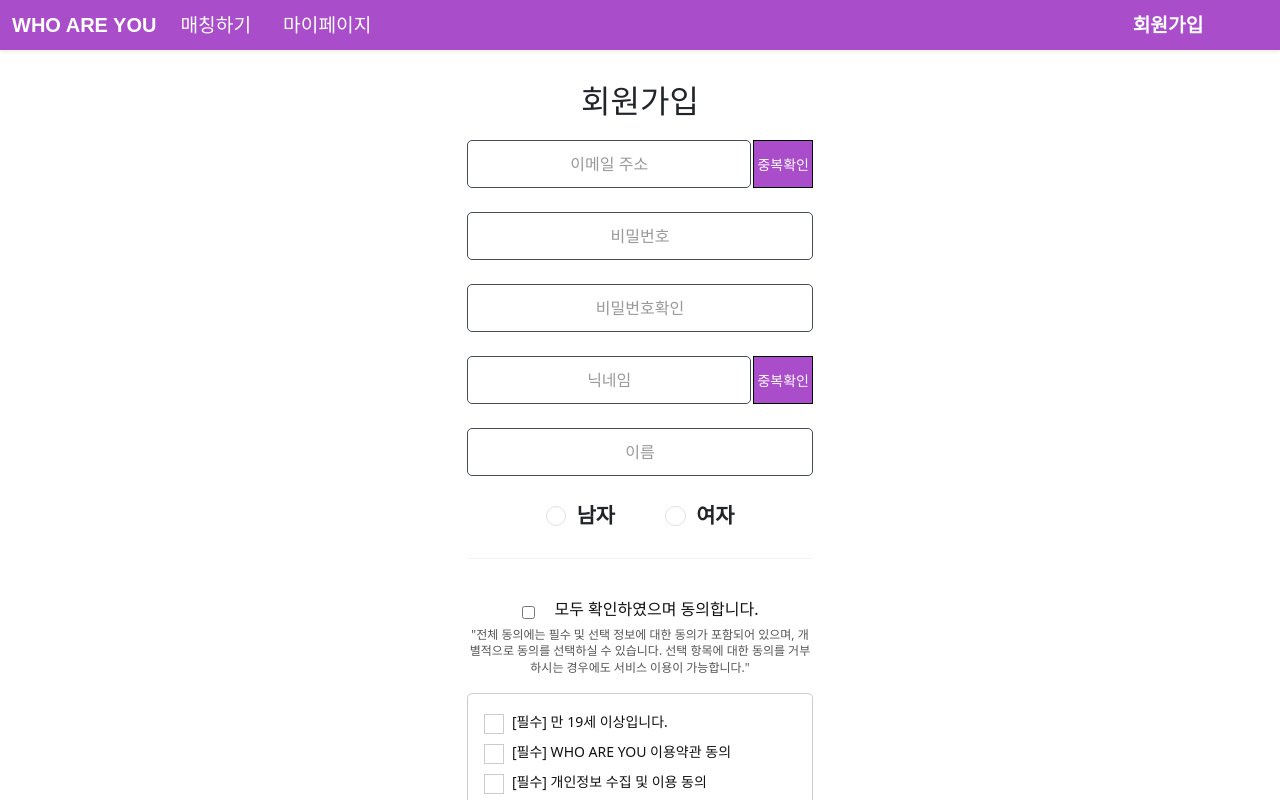
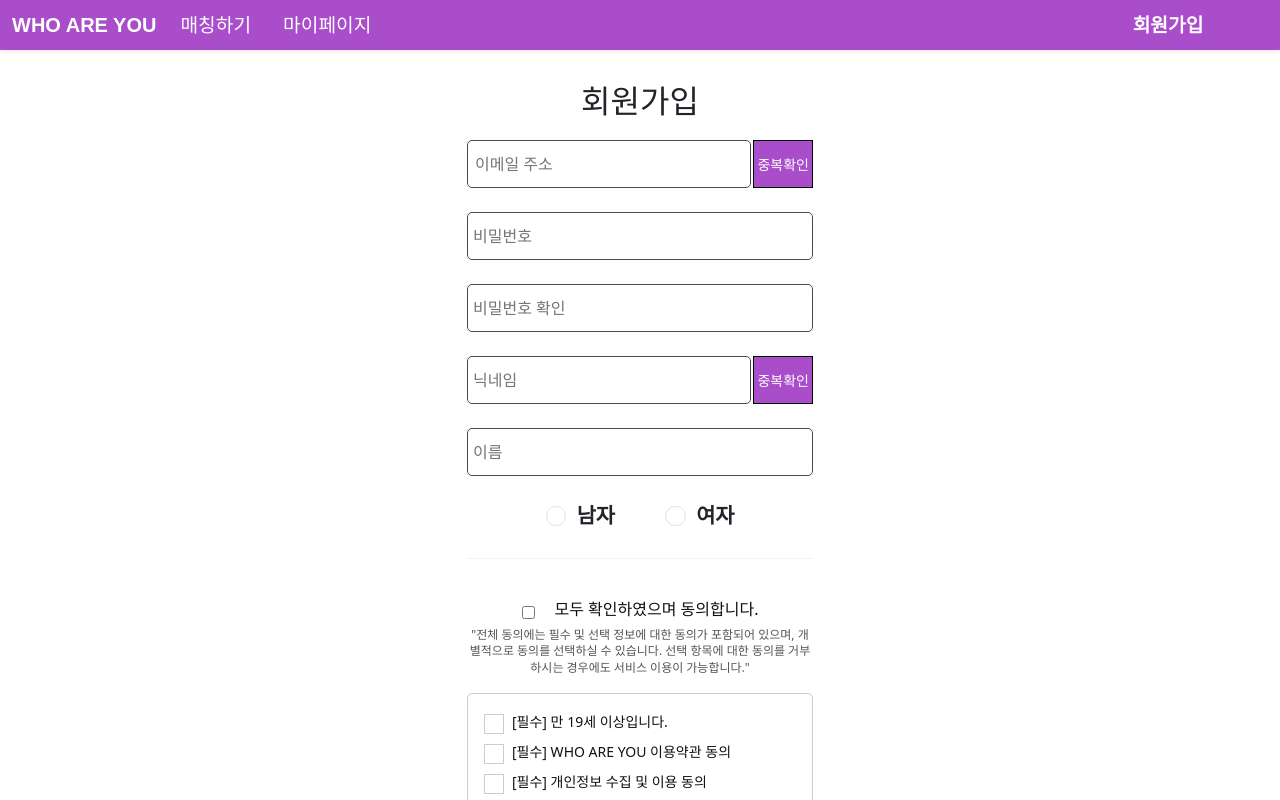
Before and after one commit to Never-Say-Die-A207/WhoAreYou, a React (Create React App) app in the folder frontend/: page /signup in a window 1280 px wide. Shown: the top 800 px of the page. Built offline with nearby package versions, Linux system fonts and the light colour scheme.

Commit message:
fix signup label

```diff
--- a/frontend/src/pages/Home.css
+++ b/frontend/src/pages/Home.css
@@ -124,7 +124,7 @@ form {
     color: #131619;
     display: inline-block;
     outline: none;
-    padding: 0 12px;
+    /* padding: 0 12px; */
     transition: cubic-bezier(0.645, 0.045, 0.355, 1);
     width: 100%;
     vertical-align: middle;
--- a/frontend/src/pages/Login.js
+++ b/frontend/src/pages/Login.js
@@ -71,7 +71,7 @@ const Login = ({ onLoginSuccess }) => {
                                             type='email'
                                             autoComplete='email'
                                             name='email'
-                                            placeholder
+                                            placeholder="이메일 주소"
                                             aria-required='true'
                                             aria-label='이메일 주소'
                                             id='email'
@@ -81,7 +81,7 @@ const Login = ({ onLoginSuccess }) => {
                                             onChange={onChange}
                                             style={inputStyle}
                                         />
-                                        {!email && <label htmlFor='email' className='zm-input__label'>이메일 주소</label>}
+
                                         <span className='zm-input__suffix'>
                                             <span className='zm-input__suffix-inner'></span>
                                         </span>
@@ -95,7 +95,7 @@ const Login = ({ onLoginSuccess }) => {
                                             type='password'
                                             autoComplete='password'
                                             name='password'
-                                            placeholder
+                                            placeholder="비밀번호"
                                             aria-required='true'
                                             aria-label='비밀번호'
                                             id='password'
@@ -105,7 +105,7 @@ const Login = ({ onLoginSuccess }) => {
                                             onChange={onChange}
                                             style={inputStyle}
                                         />
-                                        {!password && <label htmlFor='password' className='zm-input__label'>비밀번호</label>}
+                                        {/* {!password && <label htmlFor='password' className='zm-input__label'>비밀번호</label>} */}
                                         <span className='zm-input__suffix'>
                                             <span className='zm-input__suffix-inner'>
                                                 <button type='button' aria-label='show password' className='zm-input__password-btn zm-input__icon zm-icon-eyes zm-input__clear'></button>
--- a/frontend/src/pages/Signup.css
+++ b/frontend/src/pages/Signup.css
@@ -26,21 +26,43 @@
     gap: 5px; /* 동일한 간격을 위해 추가 */
 }
 
+.zm-input {
+    position: relative; /* 부모 요소에 relative 포지션 */
+}
+
 .zm-input__inner {
     width: 100%;
     height: 50px;
     font-size: 1rem;
-    padding: 10px;
+
     border-radius: 5px;
+    box-sizing: border-box; /* border와 padding을 포함한 크기 계산 */
 }
 
 .zm-input__label {
-    position: absolute;
-    top: 50%;
-    left: 50%;
-    transform: translate(-50%, -50%);
+    position: absolute; /* 절대적으로 위치시키기 */
+    top: 50%; /* 세로 중앙 정렬 */
+    left: 10px; /* 왼쪽 경계에서 10px 위치 */
+    transform: translateY(-50%); /* 수직 중앙 정렬 */
     color: #999;
+    pointer-events: none; /* 클릭 불가능 */
+    transition: all 0.2s ease; /* 부드러운 애니메이션 효과 */
 }
+
+/* 입력 필드가 포커스되었거나 텍스트가 있으면 라벨 위치 변경 */
+.zm-input__inner:focus + .zm-input__label,
+.zm-input__inner:not(:placeholder-shown) + .zm-input__label {
+    top: 10px; /* 라벨을 입력 필드 안쪽 위로 이동 */
+    font-size: 12px; /* 라벨의 폰트 크기 축소 */
+    color: #666; /* 라벨 색상 변경 */
+}
+
+
+input::placeholder {
+    padding-left: 5px;
+
+}
+
 
 .layout-main-slot {
     justify-content: center;
@@ -87,6 +109,7 @@
     outline: none;
 }
 
+
 .email_input {
     position: relative;
     flex: 1;
@@ -94,9 +117,9 @@
 
 .zm-input__inner .email_input_input {
     width: 100%;
-    height: 50px;
+    /* height: 50px; */
     box-sizing: border-box;
-    padding-right: 10px;
+
     font-size: 1rem;
 }
 
@@ -126,7 +149,7 @@
     width: 100%;
     height: 50px;
     box-sizing: border-box;
-    padding: 0 10px;
+    /* padding: 0 10px; */
     font-size: 1rem;
 }
 
--- a/frontend/src/pages/Signup.js
+++ b/frontend/src/pages/Signup.js
@@ -146,12 +146,8 @@ const Signup = () => {
                                         <div className="zm-form-item__content">
                                             <div className={`zm-input zm-input--xLarge ${email ? '' : 'is-empty'} zm-input--suffix zm-input--show-label`} style={{ display: 'flex', alignItems: 'center' }}>
                                                 <div className='email_input'>
-                                                    <input type="email" autoComplete="email" name="email" aria-required="true" aria-label="이메일 주소" id="email" maxLength="99" className="zm-input__inner email_input_input" value={email} onChange={onChange} />
-                                                    {!email && (
-                                                        <label htmlFor="email" className="zm-input__label email_label" style={{ transform: 'translate(-50%, -50%)' }}>
-                                                            이메일 주소
-                                                        </label>
-                                                    )}
+                                                    <input type="email" placeholder="이메일 주소" autoComplete="email" name="email" aria-required="true" aria-label="이메일 주소" id="email" maxLength="99" className="zm-input__inner email_input_input" value={email} onChange={onChange} />
+
                                                 </div>
                                                 <button className='email_button' onClick={checkEmail}>
                                                     {emailCheck}
@@ -163,12 +159,8 @@ const Signup = () => {
                                         <div className="zm-form-item__content">
                                             <div className={`zm-input zm-input--xLarge ${password ? '' : 'is-empty'} zm-input--suffix zm-input--show-label`} style={{ display: 'flex', alignItems: 'center' }}>
                                                 <div className='password_div'>
-                                                    <input type="password" autoComplete="password" name="password" aria-required="true" aria-label="비밀번호" id="password" maxLength="99" className="zm-input__inner password_input" value={password} onChange={onChange} />
-                                                    {!password && (
-                                                        <label htmlFor="password" className="zm-input__label password_label" style={{ transform: 'translate(-50%, -50%)' }}>
-                                                            비밀번호
-                                                        </label>
-                                                    )}
+                                                    <input type="password" placeholder="비밀번호" autoComplete="password" name="password" aria-required="true" aria-label="비밀번호" id="password" maxLength="99" className="zm-input__inner password_input" value={password} onChange={onChange} />
+
                                                 </div>
                                             </div>
                                         </div>
@@ -177,12 +169,8 @@ const Signup = () => {
                                         <div className="zm-form-item__content">
                                             <div className={`zm-input zm-input--xLarge ${password ? '' : 'is-empty'} zm-input--suffix zm-input--show-label`} style={{ display: 'flex', alignItems: 'center' }}>
                                                 <div className='password_div'>
-                                                    <input type="password" autoComplete="password" name="password" aria-required="true" aria-label="비밀번호확인" id="checkpassword" maxLength="99" className="zm-input__inner password_input" value={checkpassword} onChange={onCheck} />
-                                                    {!checkpassword && (
-                                                        <label htmlFor="checkpassword" className="zm-input__label password_label" style={{ transform: 'translate(-50%, -50%)' }}>
-                                                            비밀번호확인
-                                                        </label>
-                                                    )}
+                                                    <input type="password" placeholder="비밀번호 확인" autoComplete="password" name="password" aria-required="true" aria-label="비밀번호확인" id="checkpassword" maxLength="99" className="zm-input__inner password_input" value={checkpassword} onChange={onCheck} />
+
                                                 </div>
                                             </div>
                                         </div>
@@ -191,12 +179,8 @@ const Signup = () => {
                                         <div className="zm-form-item__content">
                                             <div className={`zm-input zm-input--xLarge ${nickname ? '' : 'is-empty'} zm-input--suffix zm-input--show-label`} style={{ display: 'flex', alignItems: 'center' }}>
                                                 <div className='email_input'>
-                                                    <input type="text" autoComplete="text" name="nickname" aria-required="true" aria-label="닉네임" id="nickname" maxLength="99" className="zm-input__inner email_input_input" value={nickname} onChange={onChange} />
-                                                    {!nickname && (
-                                                        <label htmlFor="nickname" className="zm-input__label email_label" style={{ transform: 'translate(-50%, -50%)' }}>
-                                                            닉네임
-                                                        </label>
-                                                    )}
+                                                    <input type="text" placeholder="닉네임" autoComplete="text" name="nickname" aria-required="true" aria-label="닉네임" id="nickname" maxLength="99" className="zm-input__inner email_input_input" value={nickname} onChange={onChange} />
+
                                                 </div>
                                                 <button className='email_button' onClick={checkNickname}>
                                                     {nicknameCheck}
@@ -208,12 +192,8 @@ const Signup = () => {
                                         <div className="zm-form-item__content">
                                             <div className={`zm-input zm-input--xLarge ${nickname ? '' : 'is-empty'} zm-input--suffix zm-input--show-label`} style={{ display: 'flex', alignItems: 'center' }}>
                                                 <div className='email_input'>
-                                                    <input type="text" autoComplete="text" name="name" aria-required="true" aria-label="이름" id="name" maxLength="99" className="zm-input__inner email_input_input" value={name} onChange={onChange} />
-                                                    {!name && (
-                                                        <label htmlFor="name" className="zm-input__label email_label" style={{ transform: 'translate(-50%, -50%)' }}>
-                                                            이름
-                                                        </label>
-                                                    )}
+                                                    <input type="text" placeholder="이름" autoComplete="text" name="name" aria-required="true" aria-label="이름" id="name" maxLength="99" className="zm-input__inner email_input_input" value={name} onChange={onChange} />
+
                                                 </div>
                                             </div>
                                         </div>
```
